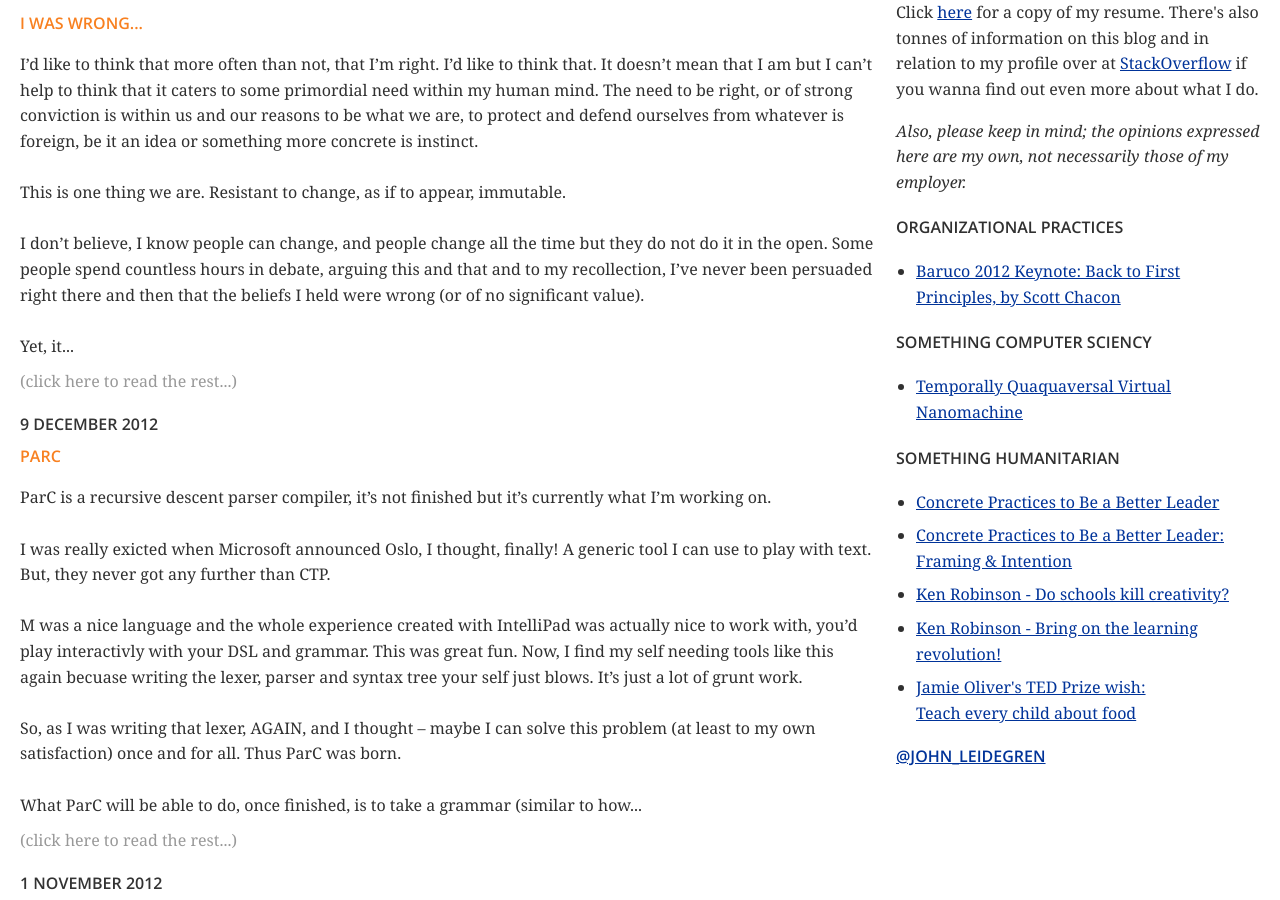
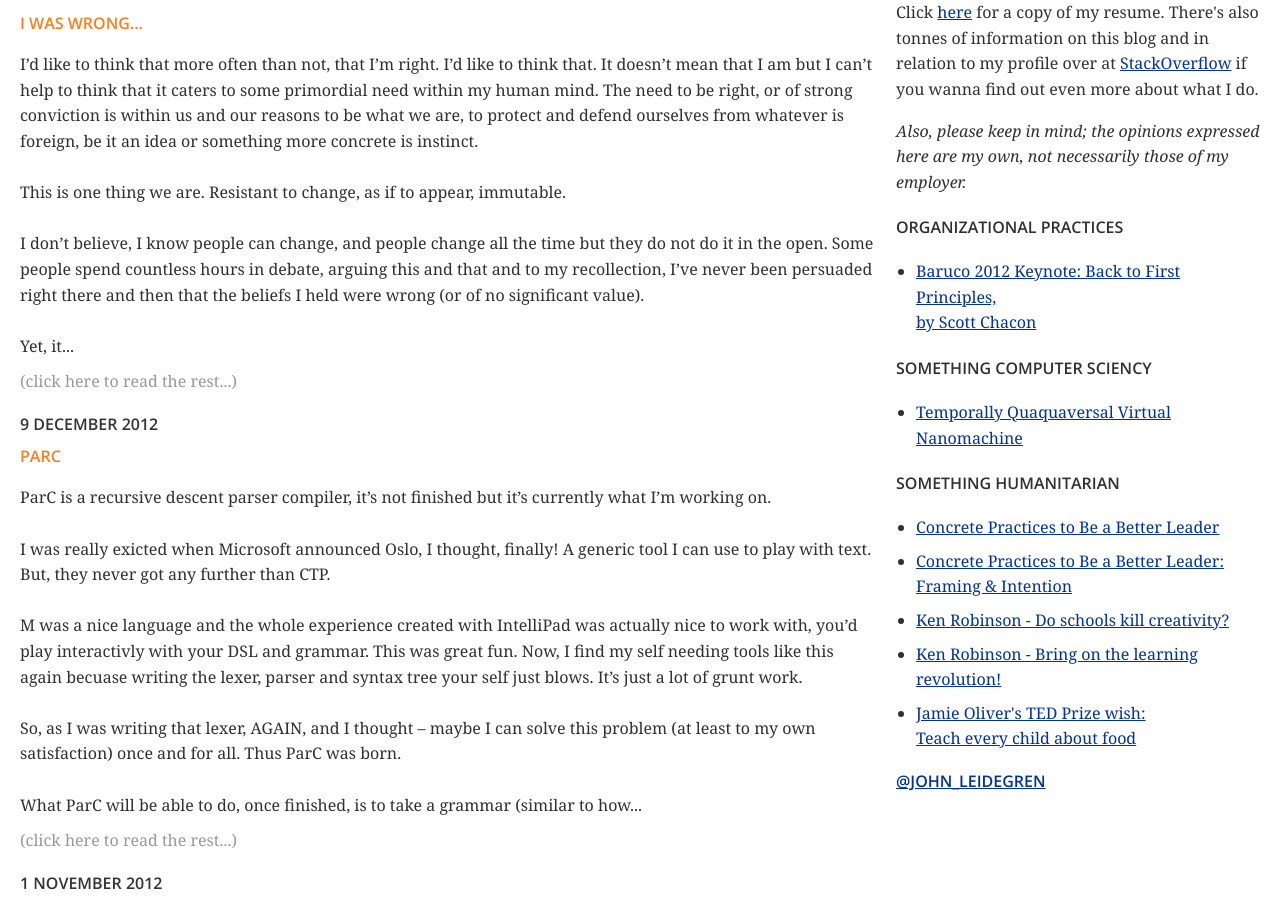
Before and after one commit to leidegre/leidegre.github.com, a Jekyll site: the page built from index.md, in a window 1280 px wide and 900 px high, scrolled down 446 px. Built offline with Jekyll 4.4.1, drawn with Linux system fonts in a browser that asks for light colours; nearby versions of some CDN libraries.

```diff
--- a/_layouts/default.html
+++ b/_layouts/default.html
@@ -73,7 +73,7 @@
     <h3>Organizational practices</h3>
 
     <ul class="widget-links">
-        <li><a href="http://www.youtube.com/watch?v=2nK2sJqDe8w">Baruco 2012 Keynote: Back to First Principles, by Scott Chacon</a></li>
+        <li><a href="http://www.youtube.com/watch?v=2nK2sJqDe8w">Baruco 2012 Keynote: Back to First Principles,<br />by Scott Chacon</a></li>
     </ul>
 
     <h3>Something computer sciency</h3>
```
